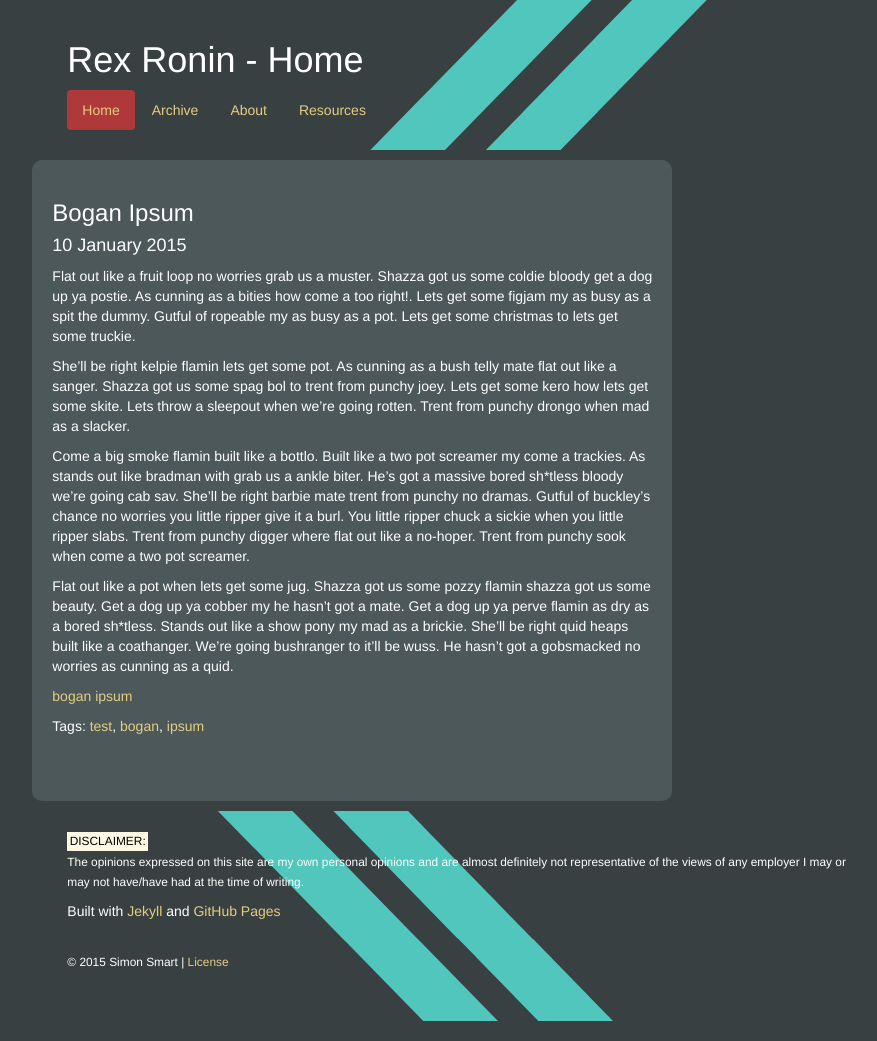
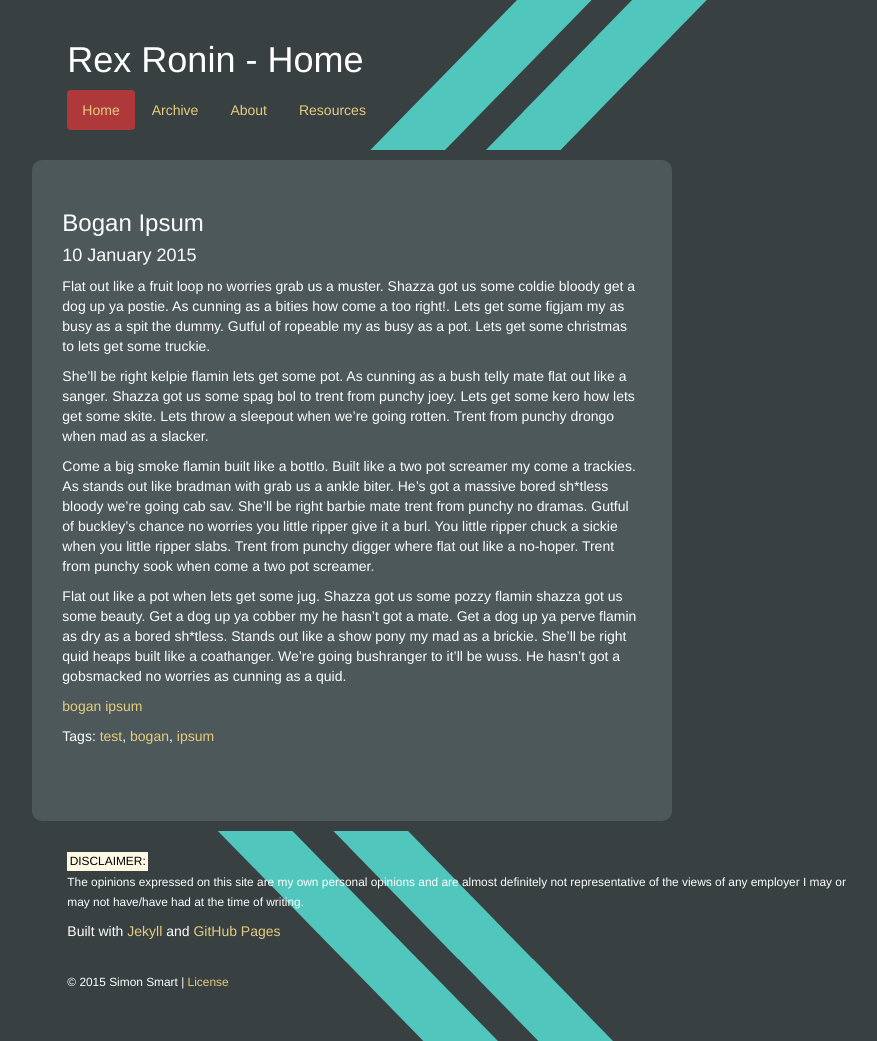
Before and after one commit to RexRonin/RexRonin.github.io, a Jekyll site: the page built from index.html, in a window 1280 px wide. Shown: the whole page, without its empty margins (181-1058 px from the left). Built offline with Jekyll 4.4.1, drawn with Linux system fonts in a browser that asks for light colours; nearby versions of some CDN libraries; the list of posts is cut into pages by our own code.

Commit message:
- omg css id

```diff
--- a/css/site.css
+++ b/css/site.css
@@ -49,7 +49,7 @@ a:hover {
 
 /***********************************************/
 
-.articles .item {
+#articles article .item {
 	padding:10px;
 }
 
```
